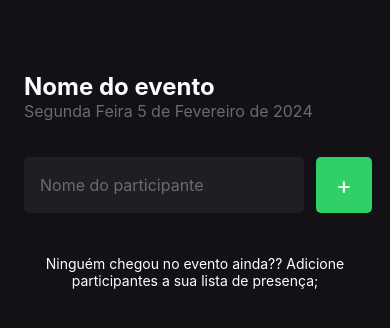
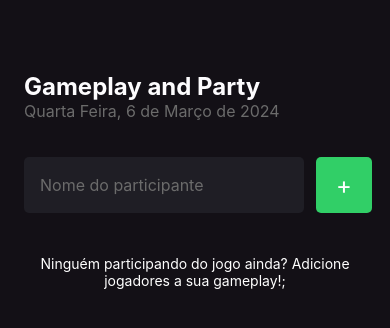
Before and after one commit to elpidiosjr/gameplay, a React Native app: screen / in a window 390 px wide. Shown: the top 328 px of the page. Built offline with nearby package versions, Linux system fonts and the light colour scheme.

Commit message:
render and debug

```diff
--- a/src/screens/Home/index.tsx
+++ b/src/screens/Home/index.tsx
@@ -9,7 +9,6 @@ export default function Home() {
   const [participants, setParticipants] = useState<string[]>([]);
   const [participantName, setParticipantName] = useState ('');
 
-
   function handleParticipantAdd(){
     if(participants.includes (participantName)) {
       return Alert.alert("Participante Existe", "Já existe um participante na lista com esse nome");
@@ -18,11 +17,12 @@ export default function Home() {
      setParticipantName('');
   }
 
-  function handleParticipantRemove(name: string){
+  function handleParticipantRemove(name: string) {
+
     Alert.alert ("Remover", `Remover o participante ${name}?`, [
       {
         text: 'Sim',
-        onPress: () => Alert.alert("Deletado!")
+        onPress: () => setParticipants(PrevState => PrevState.filter(participant => participant !== name))
       },
       {
         text: 'Não',
@@ -33,13 +33,19 @@ export default function Home() {
     console.log(`Você clicou em remover o participante ${name}`)
   }
 
+  //function handleState(value: string) {
+
+    //setParticipantName(value);
+   // console.log(participantName);
+ //}
+
   return (
     <View style={styles.container}>
       <Text style={styles.eventName}>
-        Nome do evento
+      Gameplay and Party
         </Text>
         <Text style={styles.eventDate}>
-        Segunda Feira 5 de Fevereiro de 2024
+        Quarta Feira, 6 de Março de 2024
         </Text>
        <View style={styles.form}>
         <TextInput
@@ -69,7 +75,7 @@ export default function Home() {
         showsVerticalScrollIndicator={false}
         ListEmptyComponent={() => (
           <Text style={styles.ListEmptyText}>
-            Ninguém chegou no evento ainda?? Adicione participantes a sua lista de presença;
+            Ninguém participando do jogo ainda? Adicione jogadores a sua gameplay!;
           </Text>
         )}
     />
```
